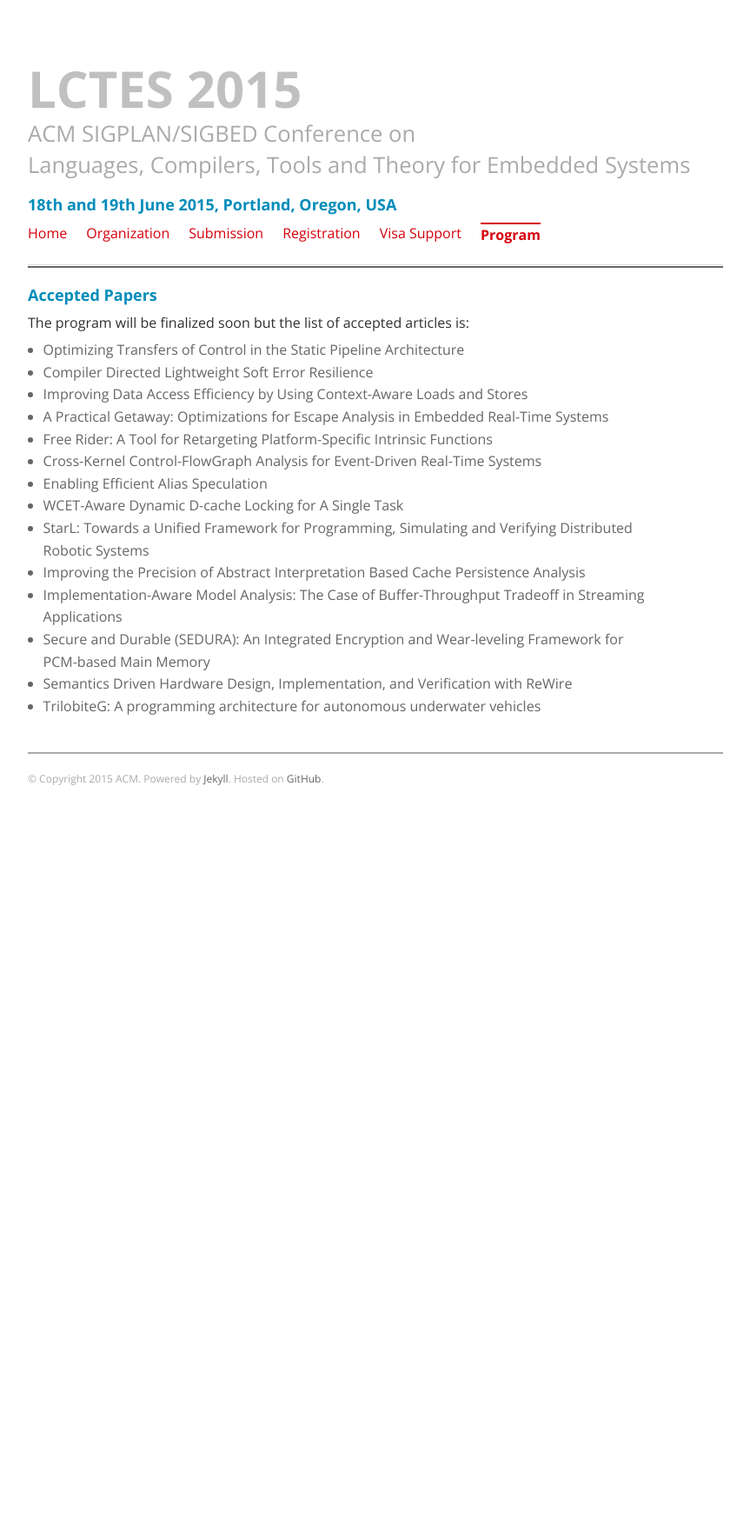
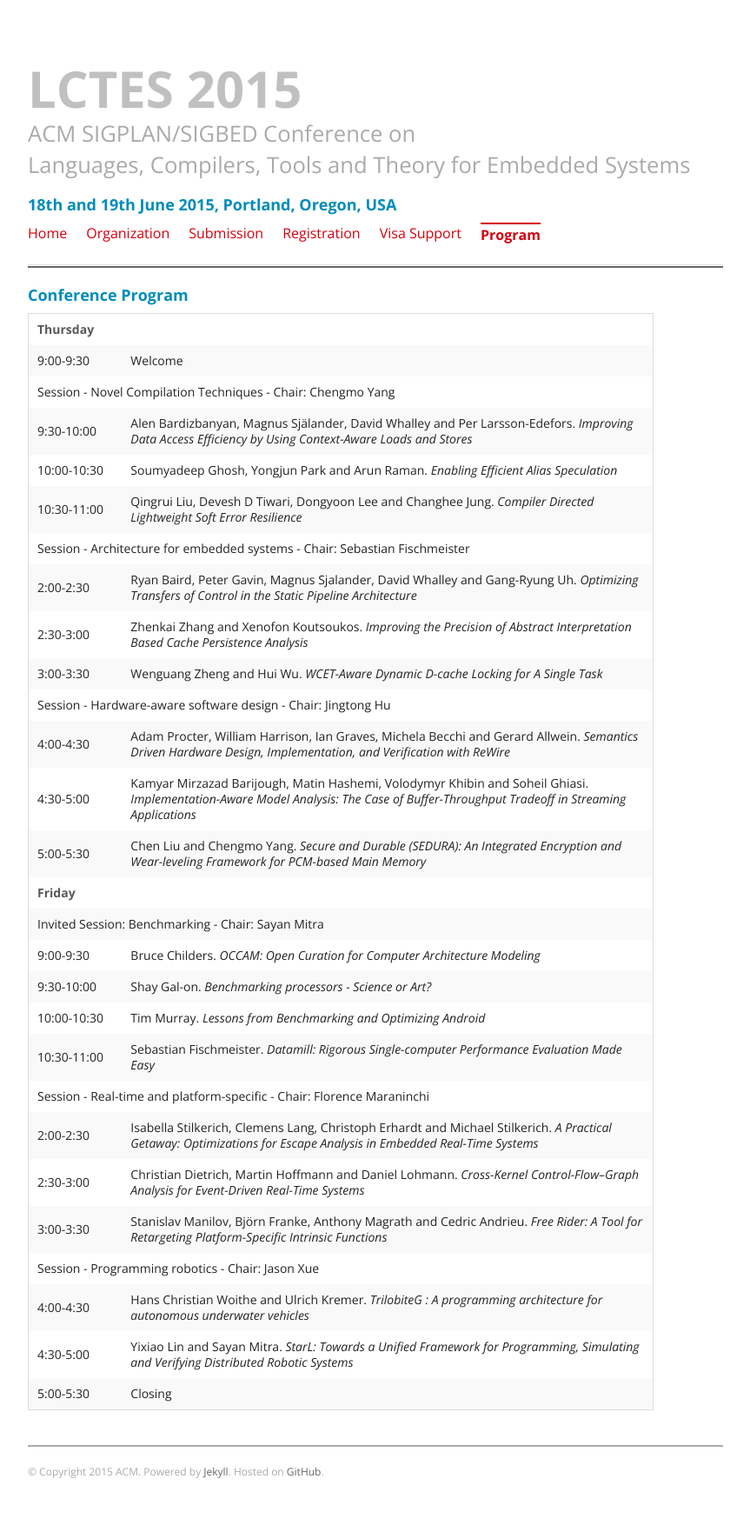
Before and after one commit to GSathish/lctes2015, a Jekyll site: the page built from program/index.html, in a window 1280 px wide. Shown: the whole page at 87% size, without its empty margins (28-891 px from the left). Built offline with Jekyll 4.4.1, drawn with Linux system fonts in a browser that asks for light colours; before the commit the page ends 965 px from its top, so only the background shows below that.

Commit message:
Program v1 added

```diff
--- a/program/index.html
+++ b/program/index.html
@@ -5,23 +5,38 @@ current: program
 description: LCTES 2015 Organizing Committee
 ---
 
-<h3>Accepted Papers</h3>
+<h3>Conference Program</h3>
 
-<h4>The program will be finalized soon but the list of accepted articles is:</h4>
+<table>
+	<tbody>
+		<tr><td colspan="2"><strong>Thursday</strong></td></tr>
+		<tr><td width="15%">9:00-9:30</td><td>Welcome</td></tr>
+		<tr><td colspan="2">Session - Novel Compilation Techniques - Chair: Chengmo Yang</td></tr>
+		<tr><td>9:30-10:00</td><td>Alen Bardizbanyan, Magnus Själander, David Whalley and Per Larsson-Edefors. <i>Improving Data Access Efficiency by Using Context-Aware Loads and Stores</i></td></tr>
+		<tr><td>10:00-10:30</td><td>Soumyadeep Ghosh, Yongjun Park and Arun Raman. <i>Enabling Efficient Alias Speculation</i></td></tr>
+		<tr><td>10:30-11:00</td><td>Qingrui Liu, Devesh D Tiwari, Dongyoon Lee and Changhee Jung. <i>Compiler Directed Lightweight Soft Error Resilience</i></td></tr>
+		<tr><td colspan="2">Session - Architecture for embedded systems - Chair: Sebastian Fischmeister</td></tr>
+		<tr><td>2:00-2:30</td><td>Ryan Baird, Peter Gavin, Magnus Sjalander, David Whalley and Gang-Ryung Uh. <i>Optimizing Transfers of Control in the Static Pipeline Architecture</i></td></tr>
+		<tr><td>2:30-3:00</td><td>Zhenkai Zhang and Xenofon Koutsoukos. <i>Improving the Precision of Abstract Interpretation Based Cache Persistence Analysis</i></td></tr>
+		<tr><td>3:00-3:30</td><td>Wenguang Zheng and Hui Wu. <i>WCET-Aware Dynamic D-cache Locking for A Single Task</i></td></tr>
+		<tr><td  colspan="2">Session - Hardware-aware software design - Chair: Jingtong Hu</td></tr>
+		<tr><td>4:00-4:30</td><td>Adam Procter, William Harrison, Ian Graves, Michela Becchi and Gerard Allwein. <i>Semantics Driven Hardware Design, Implementation, and Verification with ReWire</i></td></tr>
+		<tr><td>4:30-5:00</td><td>Kamyar Mirzazad Barijough, Matin Hashemi, Volodymyr Khibin and Soheil Ghiasi. <i>Implementation-Aware Model Analysis: The Case of Buffer-Throughput Tradeoff in Streaming Applications</i></td></tr>
+		<tr><td>5:00-5:30</td><td>Chen Liu and Chengmo Yang. <i>Secure and Durable (SEDURA): An Integrated Encryption and Wear-leveling Framework for PCM-based Main Memory</i></td></tr>
 
-<ul>
-<li>Optimizing Transfers of Control in the Static Pipeline Architecture</li>
-<li>Compiler Directed Lightweight Soft Error Resilience</li>
-<li>Improving Data Access Efficiency by Using Context-Aware Loads and Stores</li>
-<li>A Practical Getaway: Optimizations for Escape Analysis in Embedded Real-Time Systems</li>
-<li>Free Rider: A Tool for Retargeting Platform-Specific Intrinsic Functions</li>
-<li>Cross-Kernel Control-FlowGraph Analysis for Event-Driven Real-Time Systems</li>
-<li>Enabling Efficient Alias Speculation</li>
-<li>WCET-Aware Dynamic D-cache Locking for A Single Task</li>
-<li>StarL: Towards a Unified Framework for Programming, Simulating and Verifying Distributed Robotic Systems</li>
-<li>Improving the Precision of Abstract Interpretation Based Cache Persistence Analysis</li>
-<li>Implementation-Aware Model Analysis: The Case of Buffer-Throughput Tradeoff in Streaming Applications</li>
-<li>Secure and Durable (SEDURA): An Integrated Encryption and Wear-leveling Framework for PCM-based Main Memory</li>
-<li>Semantics Driven Hardware Design, Implementation, and Verification with ReWire</li>
-<li>TrilobiteG: A programming architecture for autonomous underwater vehicles</li>
-</ul>
+		<tr><td colspan="2"><strong>Friday</strong></td></tr>
+		<tr><td colspan="2">Invited Session: Benchmarking - Chair: Sayan Mitra</td></tr>
+		<tr><td>9:00-9:30</td><td>Bruce Childers. <i>OCCAM: Open Curation for Computer Architecture Modeling</i></td></tr>
+		<tr><td>9:30-10:00</td><td>Shay Gal-on. <i>Benchmarking processors - Science or Art?</i></td></tr>
+		<tr><td>10:00-10:30</td><td>Tim Murray. <i>Lessons from Benchmarking and Optimizing Android</i></td></tr>
+		<tr><td>10:30-11:00</td><td>Sebastian Fischmeister. <i>Datamill: Rigorous Single-computer Performance Evaluation Made Easy</i></td></tr>
+		<tr><td colspan="2">Session - Real-time and platform-specific - Chair: Florence Maraninchi</td></tr>
+		<tr><td>2:00-2:30</td><td>Isabella Stilkerich, Clemens Lang, Christoph Erhardt and Michael Stilkerich. <i>A Practical Getaway: Optimizations for Escape Analysis in Embedded Real-Time Systems</i></td></tr>
+		<tr><td>2:30-3:00</td><td>Christian Dietrich, Martin Hoffmann and Daniel Lohmann. <i>Cross-Kernel Control-Flow–Graph Analysis for Event-Driven Real-Time Systems</i></td></tr>
+		<tr><td>3:00-3:30</td><td>Stanislav Manilov, Björn Franke, Anthony Magrath and Cedric Andrieu. <i>Free Rider: A Tool for Retargeting Platform-Specific Intrinsic Functions</i></td></tr>
+		<tr><td colspan="2">Session - Programming robotics - Chair: Jason Xue</td></tr>
+		<tr><td>4:00-4:30</td><td>Hans Christian Woithe and Ulrich Kremer. <i>TrilobiteG : A programming architecture for autonomous underwater vehicles</i></td></tr>
+		<tr><td>4:30-5:00</td><td>Yixiao Lin and Sayan Mitra. <i>StarL: Towards a Unified Framework for Programming, Simulating and Verifying Distributed Robotic Systems</i></td></tr>
+		<tr><td>5:00-5:30</td><td>Closing</td></tr>
+	</tbody>
+</table>
```
